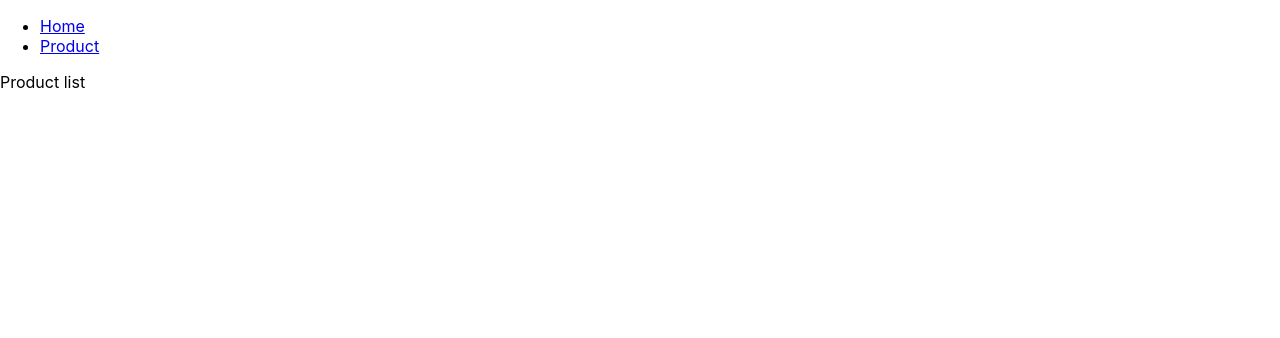
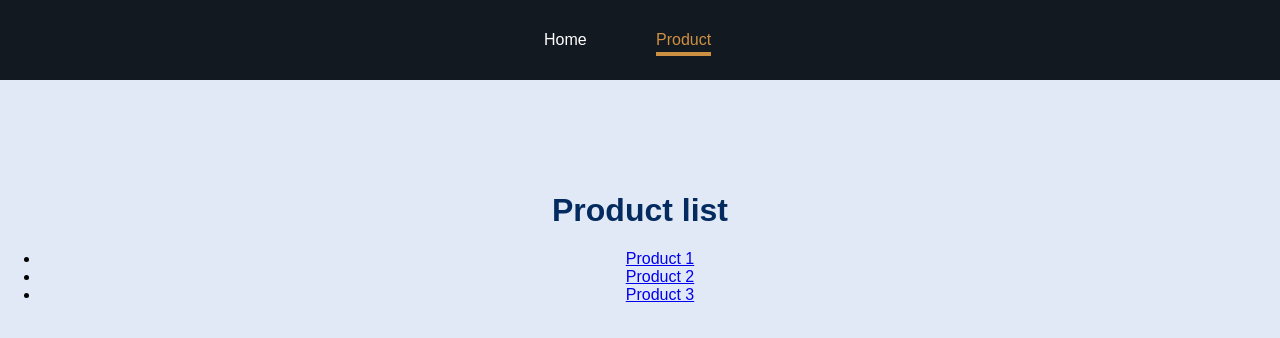
Before and after one commit to JunaidAlexander/amazon-clone, a React (Create React App) app in the folder amazon-clone/: page /product in a window 1280 px wide. Shown: the top 338 px of the page. Built offline with nearby package versions, Linux system fonts and the light colour scheme.

Commit message:
progress
Signed-off-by: Junaid <junaidalexander76@gmail.com>

```diff
--- a/amazon-clone/src/App.js
+++ b/amazon-clone/src/App.js
@@ -1,17 +1,21 @@
-import './App.css';
-import { BrowserRouter as Router, Route } from 'react-router-dom';
-import Home from './components/Home';
-import Product from './components/Product';
-import Header from './components/layouts/Header';
+import "./App.css";
+import { BrowserRouter as Router, Route } from "react-router-dom";
+import Home from "./components/Home";
+import Product from "./components/Product";
+import Header from "./components/layouts/Header";
+import ProductDetails from "./components/ProductDetails";
 
 const App = () => {
   return (
     <Router>
       <div>
-    <Header />
-      <main>
-      <Route path="/home" component={Home} />
-        <Route path="/product" component={Product} />
+        <Header />
+        <main>
+          <Route path="/home" component={Home} />
+          <Route path="/product" component={Product} />
+          <Route path="/products/:id">
+            <ProductDetails />
+          </Route>
         </main>
       </div>
     </Router>
--- a/amazon-clone/src/components/Home.js
+++ b/amazon-clone/src/components/Home.js
@@ -4,7 +4,7 @@ import PropTypes from 'prop-types';
 const Home = () => {
   return (
     <div>
-      Home page
+      <h1>Home  page </h1>
     </div>
   );
 };
--- a/amazon-clone/src/components/Product.js
+++ b/amazon-clone/src/components/Product.js
@@ -1,9 +1,22 @@
-import React from 'react'
-
+import React from "react";
+import { Link } from "react-router-dom";
 const Product = () => {
   return (
-    <div>Product list</div>
-  )
-}
+    <div>
+      <h1>Product list</h1>
+      <ul>
+        <li>
+          <Link to="/product/:id">Product 1</Link>
+        </li>
+        <li>
+          <Link to="/product/:id">Product 2</Link>
+        </li>
+        <li>
+          <Link to="/product/:id">Product 3</Link>
+        </li>
+      </ul>
+    </div>
+  );
+};
 
-export default Product
+export default Product;
--- /dev/null
+++ b/amazon-clone/src/components/ProductDetails.js
@@ -0,0 +1,16 @@
+import React from "react";
+import {useParams} from "react-router-dom";
+
+const ProductDetails = () => {
+  const params = useParams()
+  console.log(params);
+  return (
+    <div>
+      <h1>Product Details Page</h1>
+      <p>
+        {params.id}
+      </p>
+    </div>
+  );
+};
+export default ProductDetails;
--- /dev/null
+++ b/amazon-clone/src/components/layouts/Header.css
@@ -0,0 +1,37 @@
+.header {
+  width: 100%;
+  height: 5rem;
+  background-color:#131921;
+  padding: 0,10%;
+}
+
+.header nav {
+  height: 100%;
+}
+
+.header ul {
+height: 100%;
+list-style:none;
+display: flex;
+padding:0;
+margin: 0;
+align-items:center;
+justify-content: center;
+}
+
+.header li {
+  margin: 0 1rem;
+  width: 5rem;
+
+}
+.header a {
+  color: white;
+  text-decoration:none;
+}
+  .header a:hover,
+  .header a:active,
+  .header a.active{
+color:#cd9042;
+padding-bottom: 0.25rem;
+border-bottom: 4px solid #cd9042;
+  }
--- a/amazon-clone/src/components/layouts/Header.js
+++ b/amazon-clone/src/components/layouts/Header.js
@@ -1,16 +1,21 @@
 import React from "react";
-import { Link } from "react-router-dom";
+import { Link, NavLink } from "react-router-dom";
+import "./Header.css";
 
 const Header = () => {
   return (
-    <header>
+    <header className="header">
       <nav>
         <ul>
           <li>
-            <Link to="/home">Home</Link>
+            <NavLink activeClassName="active" to="./home">
+              Home
+            </NavLink>
           </li>
           <li>
-            <Link to="/product">Product</Link>
+            <NavLink activeClassName="active" to="./product">
+              Product
+            </NavLink>
           </li>
         </ul>
       </nav>
--- a/amazon-clone/src/index.css
+++ b/amazon-clone/src/index.css
@@ -1,13 +1,25 @@
+* {
+  box-sizing: border-box;
+}
+
+html {
+  font-family: sans-serif;
+}
+
+
 body {
   margin: 0;
-  font-family: -apple-system, BlinkMacSystemFont, 'Segoe UI', 'Roboto', 'Oxygen',
-    'Ubuntu', 'Cantarell', 'Fira Sans', 'Droid Sans', 'Helvetica Neue',
-    sans-serif;
-  -webkit-font-smoothing: antialiased;
-  -moz-osx-font-smoothing: grayscale;
+background-color:#e0e9f5;
 }
 
-code {
-  font-family: source-code-pro, Menlo, Monaco, Consolas, 'Courier New',
-    monospace;
+main {
+  margin-top:7rem;
+  text-align: center;
 }
+
+h1,
+h2,
+h3,
+p {
+  color:#042b5f;
+}
```
